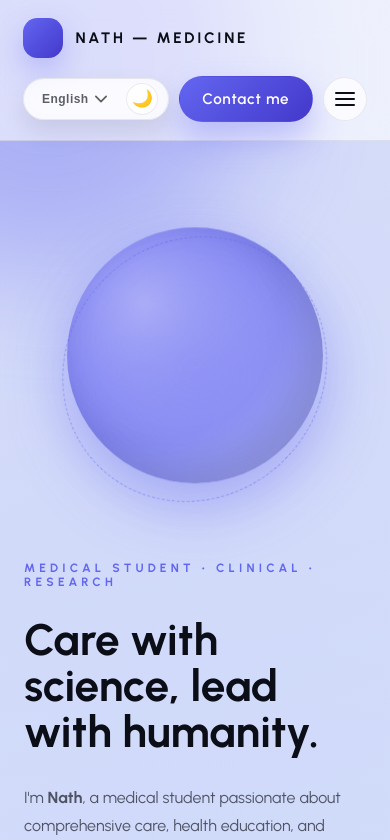
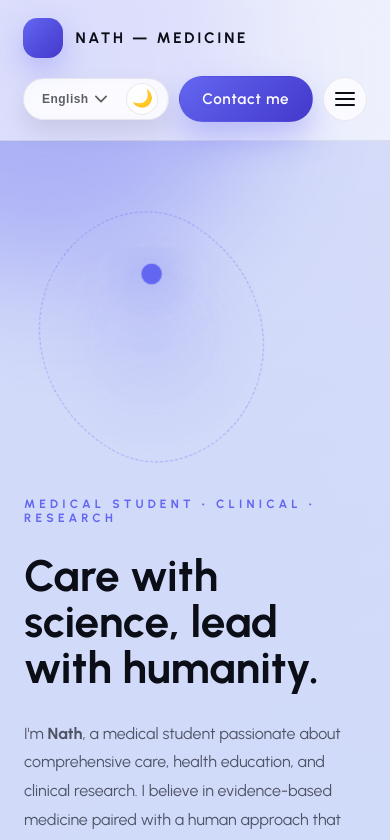
Before and after one commit to SantiQ0905/NBI_Portfolio, a React (Vite) app: page / in a window 390 px wide. Shown: the top 840 px of the page. Built offline with nearby package versions, Linux system fonts and the light colour scheme.

Commit message:
Replace hero visual with animated medical motif

```diff
--- a/src/App.css
+++ b/src/App.css
@@ -456,38 +456,69 @@ main {
 
 .hero-visual {
   position: relative;
-  min-height: 20rem;
-  display: flex;
-  align-items: center;
-  justify-content: center;
+  width: clamp(16rem, 28vw, 22rem);
+  aspect-ratio: 1;
+  display: grid;
+  place-items: center;
 }
 
-.hero-planet {
-  width: clamp(16rem, 26vw, 22rem);
-  height: clamp(16rem, 26vw, 22rem);
+.hero-glow {
+  position: absolute;
+  inset: 8%;
   border-radius: 50%;
-  background: radial-gradient(circle at 30% 30%, rgba(255, 255, 255, 0.45), transparent 55%),
-    linear-gradient(135deg, var(--color-accent), var(--color-accent-soft));
-  box-shadow: inset -16px -16px 40px rgba(0, 0, 0, 0.15), 0 24px 60px rgba(99, 102, 241, 0.35);
-  animation: float 12s ease-in-out infinite;
+  background: radial-gradient(circle, color-mix(in srgb, var(--color-accent-soft) 45%, transparent) 0%, transparent 72%);
+  filter: blur(18px);
+  opacity: 0.7;
+  animation: pulse 6s ease-in-out infinite;
+  z-index: 0;
 }
 
 .hero-trail {
   position: absolute;
-  width: 80%;
-  height: 80%;
-  border-radius: 50%;
-  border: 1px dashed color-mix(in srgb, var(--color-accent) 50%, transparent);
-  animation: rotate 18s linear infinite;
+  inset: 4%;
+  border-radius: 55% 45% 55% 45% / 60% 40% 60% 40%;
+  border: 1.5px dashed color-mix(in srgb, var(--color-accent) 45%, transparent);
+  mix-blend-mode: screen;
+  animation: rotate 20s linear infinite;
+  z-index: 1;
 }
 
-.hero-glow {
-  position: absolute;
-  width: 100%;
-  height: 100%;
-  border-radius: 50%;
-  background: radial-gradient(circle, color-mix(in srgb, var(--color-accent) 25%, transparent) 0%, transparent 70%);
-  filter: blur(10px);
+.hero-asclepius {
+  width: 70%;
+  height: 70%;
+  z-index: 2;
+  filter: drop-shadow(0 12px 28px rgba(99, 102, 241, 0.35));
+}
+
+.hero-staff,
+.hero-snake {
+  fill: none;
+  stroke-linecap: round;
+  stroke-linejoin: round;
+}
+
+.hero-staff {
+  stroke-width: 10;
+  transform-box: fill-box;
+  transform-origin: center;
+  animation: pulse 5s ease-in-out infinite;
+}
+
+.hero-snake {
+  stroke-width: 8;
+  stroke-dasharray: 320;
+  stroke-dashoffset: 320;
+  transform-box: fill-box;
+  transform-origin: center;
+  animation: slither 7s ease-in-out infinite;
+}
+
+.hero-spark {
+  fill: var(--color-accent);
+  filter: drop-shadow(0 0 20px color-mix(in srgb, var(--color-accent) 70%, transparent));
+  transform-box: fill-box;
+  transform-origin: center;
+  animation: spark 4.5s ease-in-out infinite;
 }
 
 .section {
@@ -812,6 +843,42 @@ main {
   }
 }
 
+@keyframes pulse {
+  0%,
+  100% {
+    opacity: 0.8;
+    transform: scale(1);
+  }
+  50% {
+    opacity: 1;
+    transform: scale(1.03);
+  }
+}
+
+@keyframes slither {
+  0% {
+    stroke-dashoffset: 320;
+  }
+  50% {
+    stroke-dashoffset: 0;
+  }
+  100% {
+    stroke-dashoffset: -320;
+  }
+}
+
+@keyframes spark {
+  0%,
+  100% {
+    opacity: 0.85;
+    transform: scale(1);
+  }
+  50% {
+    opacity: 1;
+    transform: scale(1.15);
+  }
+}
+
 @media (max-width: 1200px) {
   .site-header {
     padding: 1.35rem clamp(1.5rem, 5vw, 3.25rem);
--- a/src/App.tsx
+++ b/src/App.tsx
@@ -798,9 +798,27 @@ function App() {
             </div>
           </div>
           <div className="hero-visual" aria-hidden>
-            <div className="hero-planet" />
+            <div className="hero-glow" />
             <div className="hero-trail" />
-            <div className="hero-glow" />
+            <svg className="hero-asclepius" viewBox="0 0 200 200" role="presentation">
+              <defs>
+                <linearGradient id="staffGradient" x1="0%" y1="0%" x2="0%" y2="100%">
+                  <stop offset="0%" stopColor="var(--color-accent-strong)" />
+                  <stop offset="100%" stopColor="var(--color-accent-soft)" />
+                </linearGradient>
+                <linearGradient id="snakeGradient" x1="0%" y1="0%" x2="100%" y2="100%">
+                  <stop offset="0%" stopColor="var(--color-accent)" />
+                  <stop offset="100%" stopColor="var(--color-accent-strong)" />
+                </linearGradient>
+              </defs>
+              <path className="hero-staff" d="M100 30 L100 170" stroke="url(#staffGradient)" />
+              <path
+                className="hero-snake"
+                d="M122 65 C122 45 78 45 78 65 C78 85 122 85 122 105 C122 125 78 125 78 145 C78 165 122 165 122 185"
+                stroke="url(#snakeGradient)"
+              />
+              <circle className="hero-spark" cx="100" cy="30" r="10" />
+            </svg>
           </div>
         </section>
 
```
